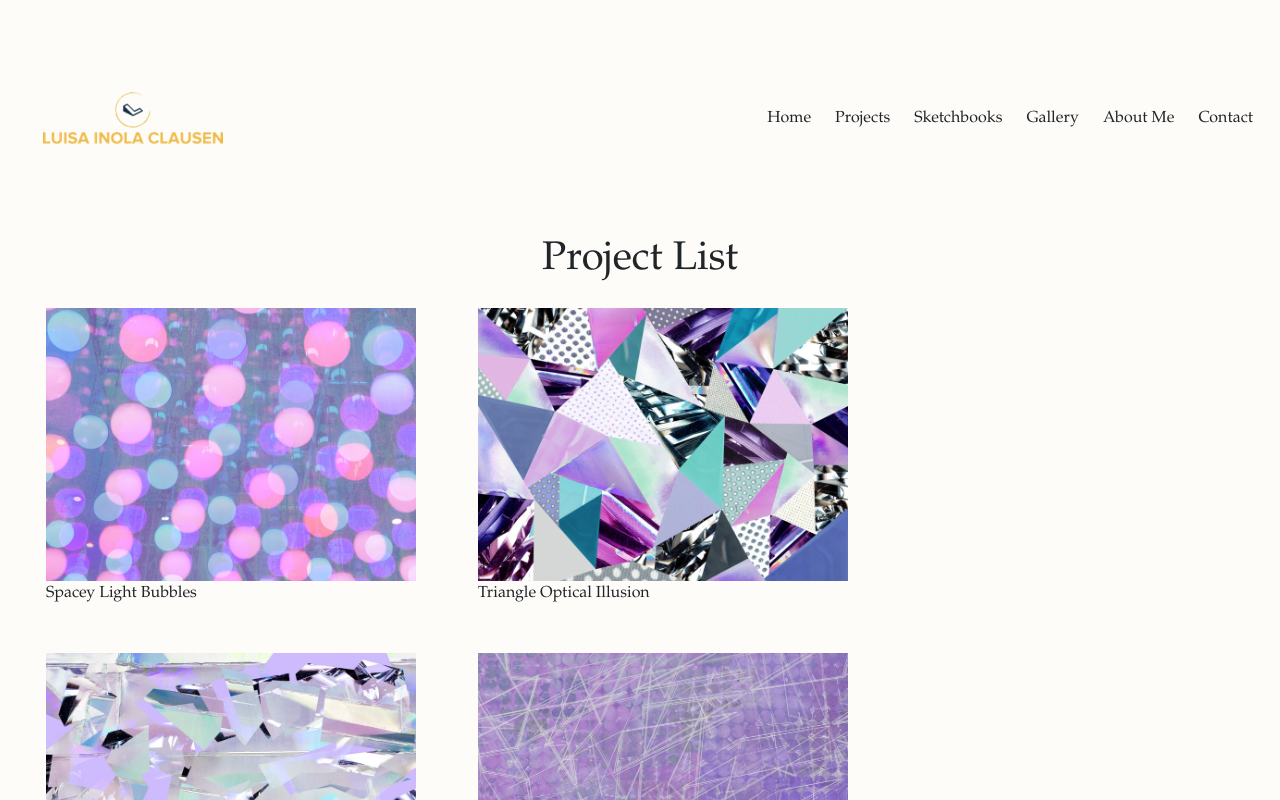
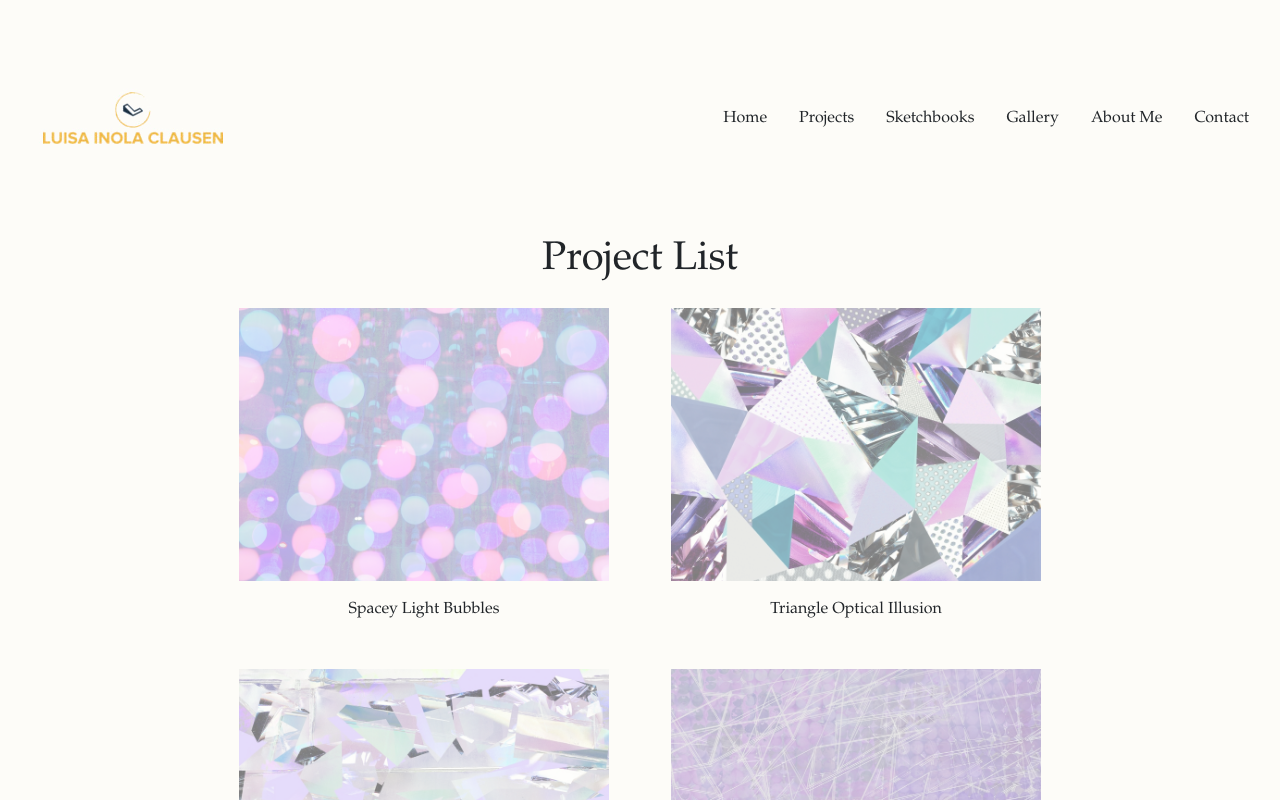
Before and after one commit to Arnoba/Portfolio, an Angular app: page /projects in a window 1280 px wide. Shown: the top 800 px of the page. Built offline with nearby package versions, Linux system fonts and the light colour scheme.

Commit message:
elemnt collect and project apge styleing updates

```diff
--- a/src/app/components/layout/body/body.component.html
+++ b/src/app/components/layout/body/body.component.html
@@ -1,3 +1 @@
-<div class="d-flex">
-    <router-outlet></router-outlet>
-</div>
+<router-outlet></router-outlet>
--- a/src/app/components/layout/body/body.component.scss
+++ b/src/app/components/layout/body/body.component.scss
@@ -2,3 +2,6 @@
     background-color: #eeeeee;
     border: 1px solid grey;
 }
+.app-body{
+    width: 0%;
+}
--- a/src/app/components/layout/header/header.component.html
+++ b/src/app/components/layout/header/header.component.html
@@ -3,11 +3,12 @@
             <img src="../../../../assets/images/logo/LogoSample_ByTailorBrandsTry2NoBackground.png" alt="Logo" class="rounded  logo">
     </div>
     <div class="d-flex align-self-center flex-row align-self-start">
-            <span routerLink="/home" routerLinkActive="active" class="p-2 m-1">Home</span>
-            <span routerLink="/projects" class="p-2 m-1">Projects</span>
-            <span routerLink="/sketchbooks" class="p-2 m-1">Sketchbooks</span>
-            <span routerLink="/gallery" class="p-2 m-1">Gallery</span>
-            <span routerLink="/about" routerLinkActive="active" class="p-2 m-1">About Me</span>
-            <span routerLink="/contact" class="p-2 m-1">Contact</span>
+                <!-- TODO move into array and onclick event to set different style for active link -->
+            <span routerLink="/home" routerLinkActive="active" class="p-2 m-2 navigation-link" >Home</span>
+            <span routerLink="/projects" class="p-2 m-2 navigation-link">Projects</span>
+            <span routerLink="/sketchbooks" class="p-2 m-2 navigation-link">Sketchbooks</span>
+            <span routerLink="/gallery" class="p-2 m-2 navigation-link">Gallery</span>
+            <span routerLink="/about" routerLinkActive="active" class="p-2 m-2 navigation-link">About Me</span>
+            <span routerLink="/contact" class="p-2 m-2 navigation-link">Contact</span>
     </div>
 </div>
--- a/src/app/components/layout/header/header.component.scss
+++ b/src/app/components/layout/header/header.component.scss
@@ -7,7 +7,14 @@
     background: transparent;
     //box-shadow: 0 4px 8px 0 rgba(0, 0, 0, 0.2), 0 6px 20px 0 rgba(0, 0, 0, 0.19);
 }
-.btn{
+.navigation-link:active{
+    font-size: larger;
+    //background-color: darken($color:$primary-background-color, $amount: 25%)
+    //background-color: $primary-color;
+    //background-color: lighten($color: #f3bb5c, $amount: 25%);
+}
+.navigation-link:hover{
+    font-size: larger;
     //background-color: darken($color:$primary-background-color, $amount: 25%)
     //background-color: $primary-color;
     //background-color: lighten($color: #f3bb5c, $amount: 25%);
--- a/src/app/components/pages/projects/list/project-list.component.html
+++ b/src/app/components/pages/projects/list/project-list.component.html
@@ -1,3 +1,3 @@
 <h1 class="title">Project List</h1>
 <!-- <app-element></app-element> -->
-<app-collection class="d-flex flex-wrap"></app-collection>
+<app-collection class="d-flex flex-wrap justify-content-center"></app-collection>
--- a/src/app/components/shared/element/element.component.scss
+++ b/src/app/components/shared/element/element.component.scss
@@ -1,4 +1,19 @@
 .element-thumbnail{
     width: 100%;
     height: auto;
+    opacity: 0.5;
 }
+.element-text{
+    margin: 1em;
+    text-align: center;
+}
+.container:hover{
+    .element-thumbnail{
+        opacity: 1;
+        box-shadow:0 0 20px rgba(0,0,0,0.8);
+    }
+    .element-text{
+        font-weight: bold;
+        font-size: larger;
+    }
+}
```
